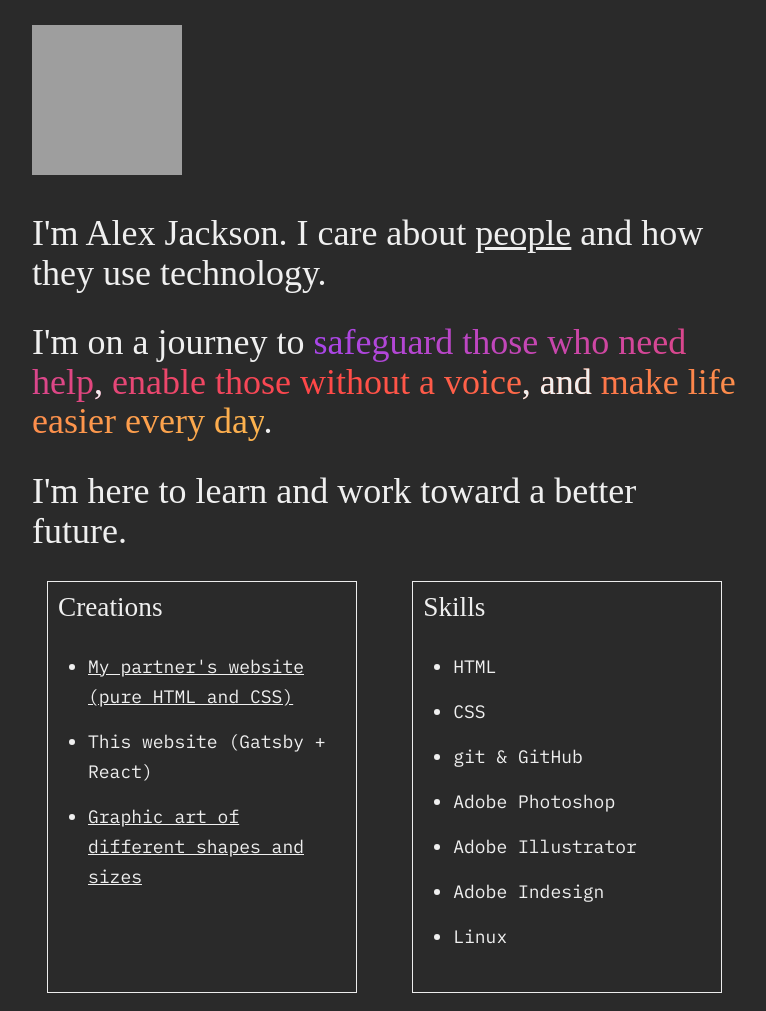
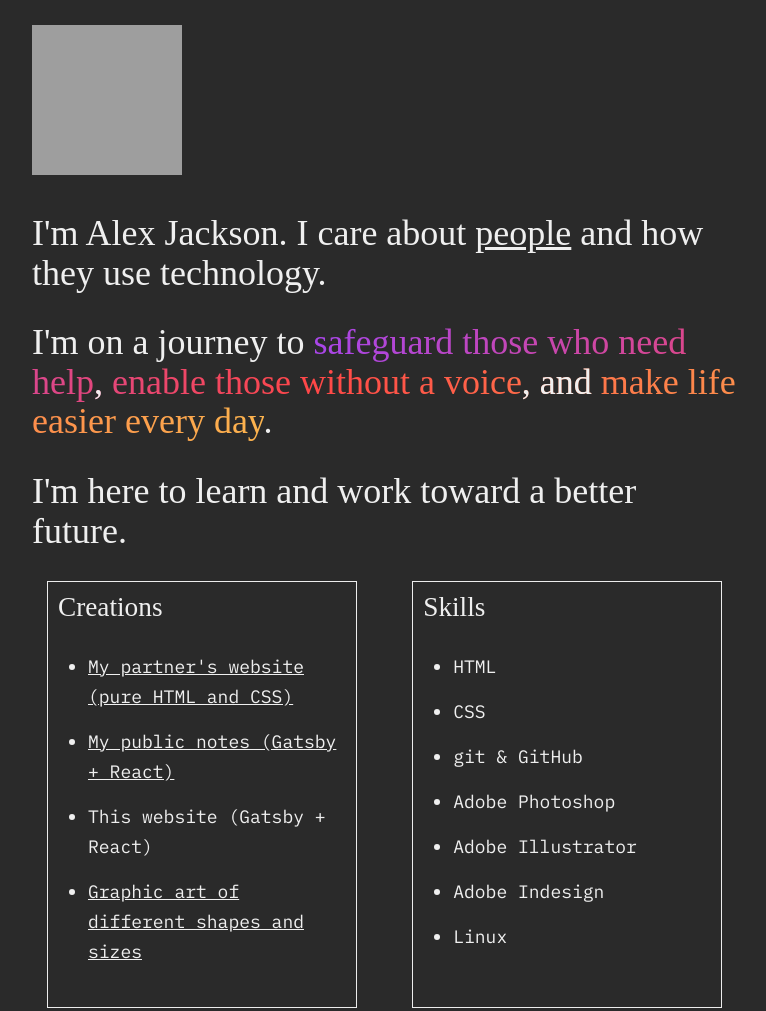
Before and after one commit to ajaxbits/ajaxdotcomputer, a Gatsby site: page / in a window 1280 px wide. Shown: the top 1011 px of the page, without its empty margins (258-1024 px from the left). Built offline with nearby package versions, Linux system fonts and the light colour scheme; Gatsby itself is replaced by a stand-in of ours; grey boxes are pictures that could not be loaded; a web font is replaced by a local one.

Commit message:
add code notes

```diff
--- a/src/pages/index.js
+++ b/src/pages/index.js
@@ -55,6 +55,11 @@ export default function IndexPage() {
                 color: `#efefef`,
               }} to="https://www.gracebobber.com">
                 My partner's website (pure HTML and CSS)
+                </Link></li>
+              <li><Link style={{
+                color: `#efefef`,
+              }} to="https://notes.ajax.computer">
+                My public notes (Gatsby + React)
                 </Link></li>
               <li><Link style={{
                 color: `#efefef`,
```
